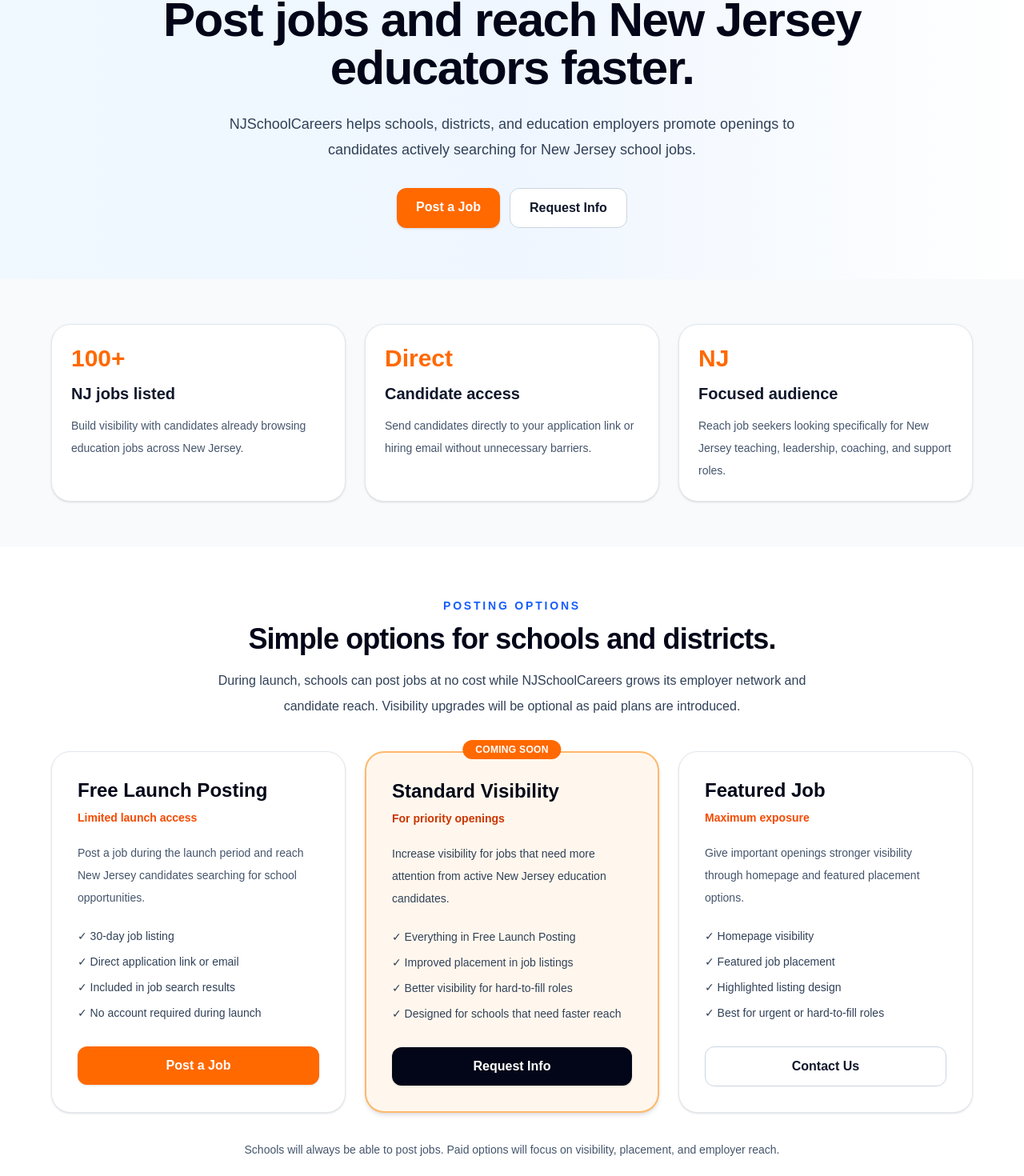
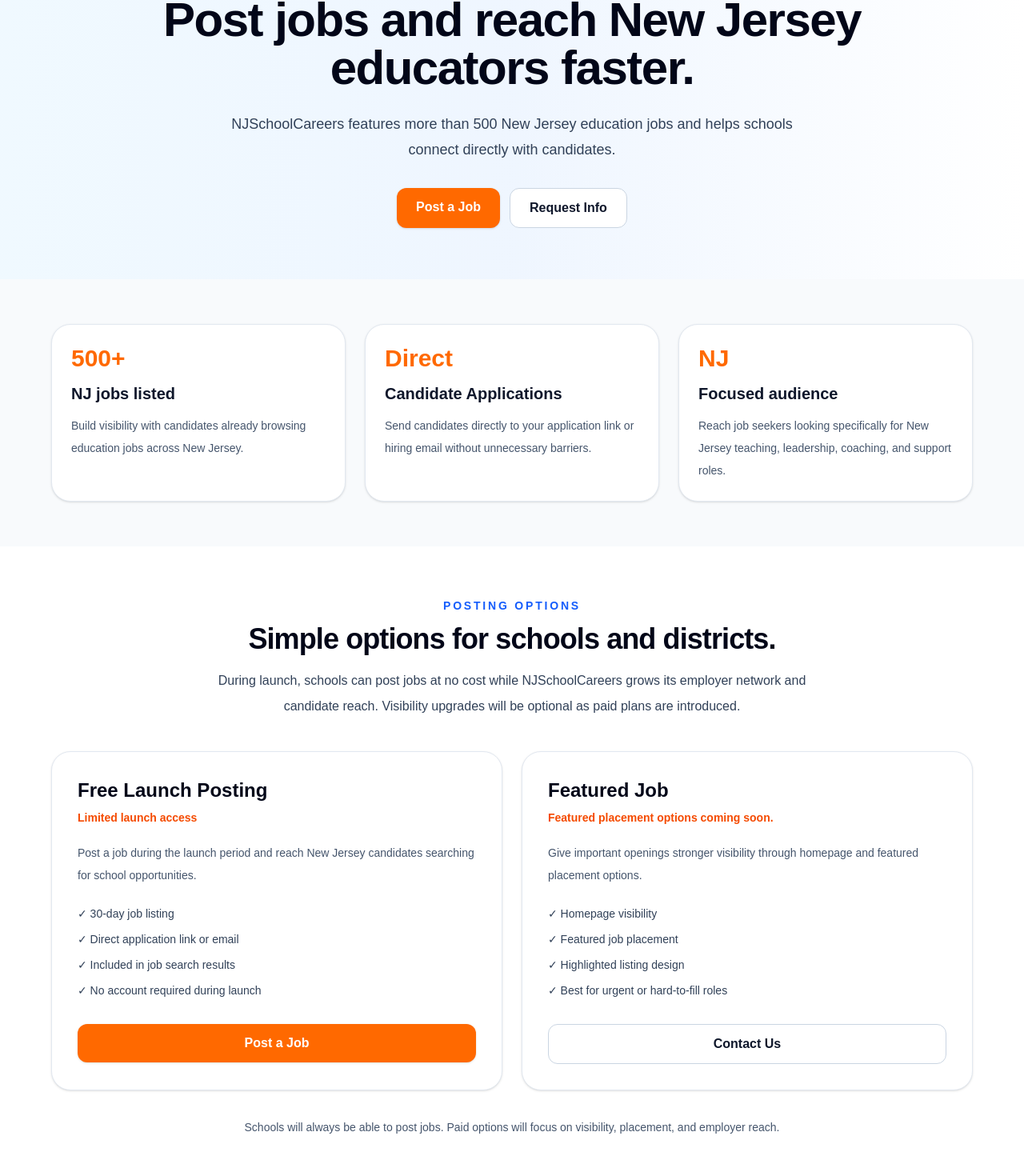
Before and after one commit to njwilkin1/nj-school-careers, a Next.js app: page /employers in a window 1280 px wide. Shown: the part 166-1636 px from the top of the page at 80% size. Built offline with nearby package versions, Linux system fonts and the light colour scheme.

Commit message:
Improve employer page messaging and add accessibility statement

```diff
--- a/app/employers/page.tsx
+++ b/app/employers/page.tsx
@@ -12,9 +12,7 @@
           </h1>
 
           <p className="mx-auto mt-6 max-w-3xl text-lg leading-8 text-slate-700">
-            NJSchoolCareers helps schools, districts, and education employers
-            promote openings to candidates actively searching for New Jersey
-            school jobs.
+            NJSchoolCareers features more than 500 New Jersey education jobs and helps schools connect directly with candidates.
           </p>
 
           <div className="mt-8 flex flex-wrap justify-center gap-3">
@@ -38,7 +36,7 @@
       <section className="px-6 py-14">
         <div className="mx-auto grid max-w-6xl gap-6 md:grid-cols-3">
           <div className="rounded-3xl border border-slate-200 bg-white p-6 shadow-sm">
-            <div className="text-3xl font-bold text-orange-500">100+</div>
+            <div className="text-3xl font-bold text-orange-500">500+</div>
             <h2 className="mt-3 text-xl font-semibold">NJ jobs listed</h2>
             <p className="mt-3 text-sm leading-7 text-slate-600">
               Build visibility with candidates already browsing education jobs
@@ -48,7 +46,7 @@
 
           <div className="rounded-3xl border border-slate-200 bg-white p-6 shadow-sm">
             <div className="text-3xl font-bold text-orange-500">Direct</div>
-            <h2 className="mt-3 text-xl font-semibold">Candidate access</h2>
+            <h2 className="mt-3 text-xl font-semibold">Candidate Applications</h2>
             <p className="mt-3 text-sm leading-7 text-slate-600">
               Send candidates directly to your application link or hiring email
               without unnecessary barriers.
@@ -82,7 +80,7 @@
             Visibility upgrades will be optional as paid plans are introduced.
           </p>
 
-          <div className="mt-10 grid gap-6 md:grid-cols-3">
+          <div className="mt-10 grid gap-6 md:grid-cols-2">
             <div className="rounded-3xl border border-slate-200 bg-white p-8 text-left shadow-sm">
               <h3 className="text-2xl font-bold text-slate-950">
                 Free Launch Posting
@@ -112,46 +110,13 @@
               </a>
             </div>
 
-            <div className="relative rounded-3xl border-2 border-orange-300 bg-orange-50 p-8 text-left shadow-md">
-              <div className="absolute -top-4 left-1/2 -translate-x-1/2 rounded-full bg-orange-500 px-4 py-1 text-xs font-bold uppercase tracking-wide text-white">
-                Coming Soon
-              </div>
-
-              <h3 className="text-2xl font-bold text-slate-950">
-                Standard Visibility
-              </h3>
-
-              <p className="mt-2 text-sm font-semibold text-orange-700">
-                For priority openings
-              </p>
-
-              <p className="mt-5 text-sm leading-7 text-slate-700">
-                Increase visibility for jobs that need more attention from
-                active New Jersey education candidates.
-              </p>
-
-              <ul className="mt-6 space-y-3 text-sm text-slate-700">
-                <li>✓ Everything in Free Launch Posting</li>
-                <li>✓ Improved placement in job listings</li>
-                <li>✓ Better visibility for hard-to-fill roles</li>
-                <li>✓ Designed for schools that need faster reach</li>
-              </ul>
-
-              <a
-                href="mailto:info@njschoolcareers.com"
-                className="mt-8 inline-block w-full rounded-xl bg-slate-950 px-5 py-3 text-center font-semibold text-white shadow-sm transition hover:bg-slate-800"
-              >
-                Request Info
-              </a>
-            </div>
-
             <div className="rounded-3xl border border-slate-200 bg-white p-8 text-left shadow-sm">
               <h3 className="text-2xl font-bold text-slate-950">
                 Featured Job
               </h3>
 
               <p className="mt-2 text-sm font-semibold text-orange-600">
-                Maximum exposure
+                Featured placement options coming soon.
               </p>
 
               <p className="mt-5 text-sm leading-7 text-slate-600">
@@ -190,7 +155,7 @@
             </p>
 
             <h2 className="mt-3 text-3xl font-bold tracking-tight text-slate-950">
-              Launch access is limited.
+              Early partner is limited.
             </h2>
 
             <p className="mt-4 leading-8 text-slate-700">
@@ -247,7 +212,7 @@
                 Ready to reach candidates?
               </p>
               <h2 className="mt-3 text-3xl font-bold">
-                Start with a launch-period job posting.
+                Start reaching New Jersey candidates today.
               </h2>
               <p className="mt-4 max-w-2xl leading-8 text-blue-50">
                 Submit your opening today or contact us to discuss employer
```
